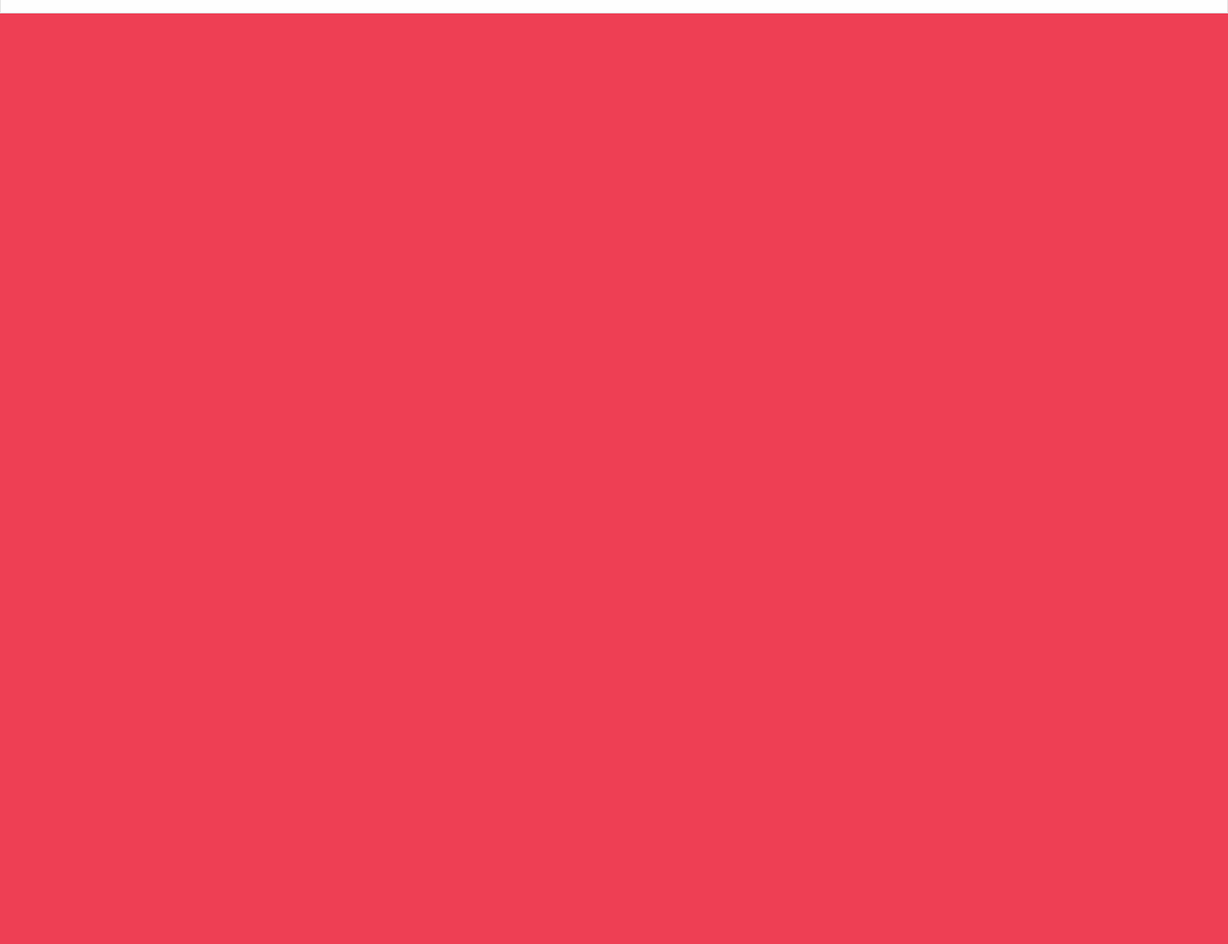
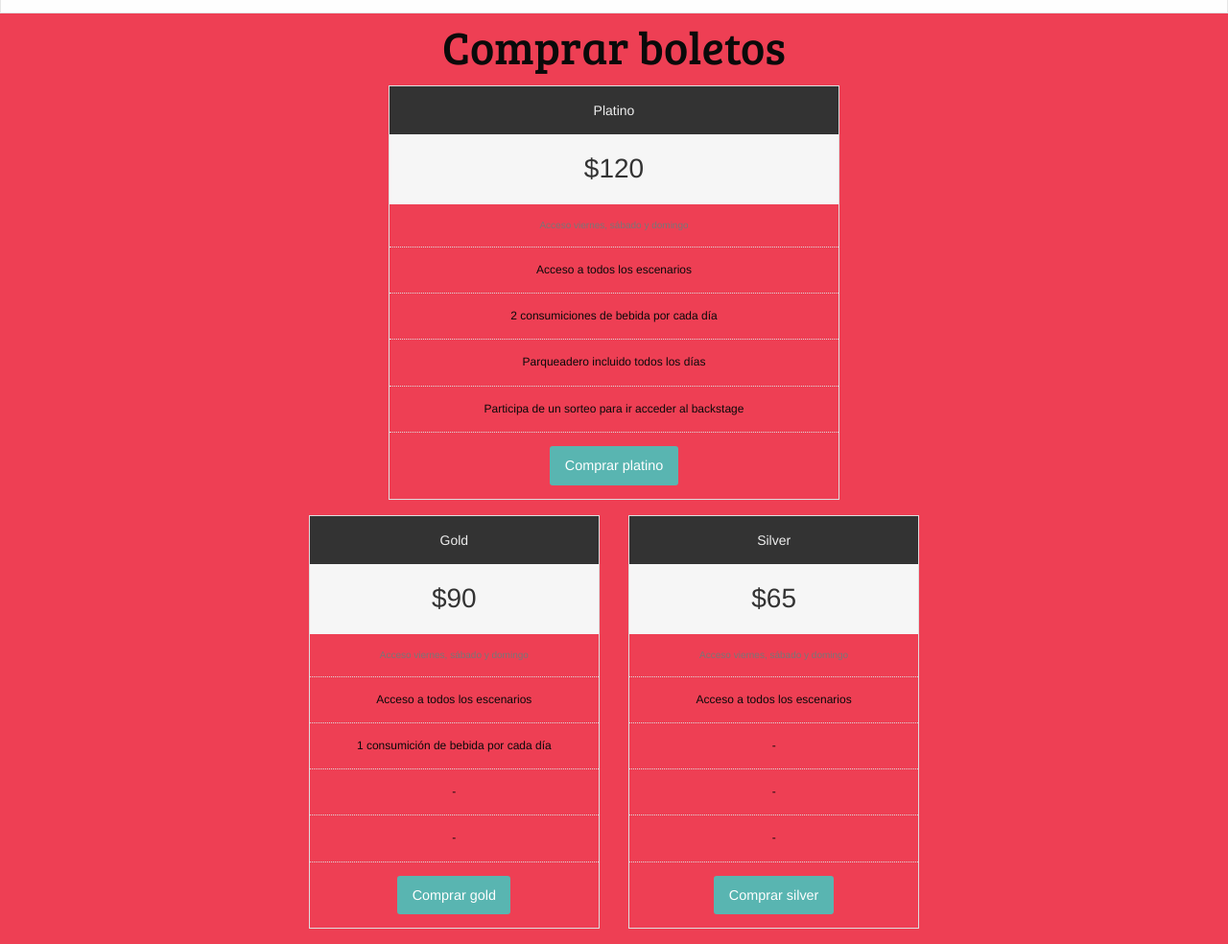
Before and after one commit to platzi/platzipalooza, a plain HTML site: page index.html in a window 1280 px wide. Shown: the part 1603-2587 px from the top of the page at 96% size. Before the commit the page ends 1617 px from the top, so only its background shows below. Drawn offline with Linux system fonts and the light colour scheme; a web font is replaced by a local one.

Commit message:
Seccion Tickets

```diff
--- a/css/app.css
+++ b/css/app.css
@@ -6,11 +6,11 @@ h1, h2, h3, h4, h5, h6 {
   font-family: 'Bree Serif', serif;
 }
 
-.social-container {
+#social-container {
   background: #1c3643;
 }
 
-.logo-container .callout {
+#logo-container .callout {
   margin-bottom: 0;
 }
 
@@ -19,10 +19,36 @@ h1, h2, h3, h4, h5, h6 {
   float: none;
 }
 
-.lineup-container .orbit-container {
+#lineup-container .orbit-container {
   margin-bottom: 1em;
 }
 
-.lineup-container .column:nth-child(odd) figcaption {
+#lineup-container .column:nth-child(odd) figcaption {
   text-align: right;
 }
+
+/* Pricing table */
+
+.pricing-table {
+  border: solid 1px #DDDDDD; }
+  .pricing-table li {
+    border-bottom: dotted 1px #DDDDDD;
+    font-size: 0.75rem;
+    padding: 0.875rem 1.125rem; }
+    .pricing-table li:last-child {
+      border-bottom: 0; }
+  .pricing-table .title {
+    background-color: #333333;
+    color: #EEEEEE;
+    font-size: 0.875rem;
+    border-bottom: 0; }
+  .pricing-table .price {
+    background-color: #F6F6F6;
+    color: #333333;
+    font-size: 1.75rem;
+    border-bottom: 0; }
+  .pricing-table .description {
+    color: #777777;
+    font-size: 0.625rem; }
+  .pricing-table .button {
+    margin: 0; }
--- a/index.html
+++ b/index.html
@@ -14,7 +14,7 @@
 
     <!-- Social -->
 
-    <section class="social-container">
+    <section id="social-container">
       <div class="row">
         <ul class="menu column align-center">
           <li><a href="#"><i class="fi-social-facebook"></i></a></li>
@@ -26,7 +26,7 @@
 
     <!-- Logo -->
 
-    <section class="logo-container">
+    <section id="logo-container">
       <div class="callout text-center">
         <h1 class="logo">Platzipalooza</h1>
       </div>
@@ -34,7 +34,7 @@
 
     <!-- Main menu -->
 
-    <section class="menu-container">
+    <section id="menu-container">
       <ul class="dropdown menu align-spaced" data-dropdown-menu>
         <li><a href="#">Tickets</a></li>
         <li>
@@ -52,7 +52,7 @@
 
     <!-- Comprar tickets -->
 
-    <section class="tickets-container">
+    <section id="tickets-container">
       <div class="callout large text-center">
         <button class="hollow large button">Comprar boletos</button>
       </div>
@@ -60,7 +60,7 @@
 
     <!-- Lineup -->
 
-    <section class="lineup-container">
+    <section id="lineup-container">
       <h1 class="text-center">Lineup</h1>
 
       <!-- Tabs -->
@@ -254,6 +254,48 @@
       </div>
     </section>
 
+    <section id="tickets-container">
+      <h1 class="text-center">Comprar boletos</h1>
+      <div class="row">
+        <div class="column small-6 small-offset-3">
+          <ul class="pricing-table no-bullet text-center">
+            <li class="title">Platino</li>
+            <li class="price">$120</li>
+            <li class="description">Acceso viernes, sábado y domingo</li>
+            <li>Acceso a todos los escenarios</li>
+            <li>2 consumiciones de bebida por cada día</li>
+            <li>Parqueadero incluido todos los días</li>
+            <li>Participa de un sorteo para ir acceder al backstage</li>
+            <li><a class="button" href="#">Comprar platino</a></li>
+          </ul>
+        </div>
+        <div class="column small-4 small-offset-2">
+          <ul class="pricing-table no-bullet text-center">
+            <li class="title">Gold</li>
+            <li class="price">$90</li>
+            <li class="description">Acceso viernes, sábado y domingo</li>
+            <li>Acceso a todos los escenarios</li>
+            <li>1 consumición de bebida por cada día</li>
+            <li>-</li>
+            <li>-</li>
+            <li><a class="button" href="#">Comprar gold</a></li>
+          </ul>
+        </div>
+        <div class="column small-4">
+          <ul class="pricing-table no-bullet text-center">
+            <li class="title">Silver</li>
+            <li class="price">$65</li>
+            <li class="description">Acceso viernes, sábado y domingo</li>
+            <li>Acceso a todos los escenarios</li>
+            <li>-</li>
+            <li>-</li>
+            <li>-</li>
+            <li><a class="button" href="#">Comprar silver</a></li>
+          </ul>
+        </div>
+      </div>
+    </section>
+
     <script src="js/vendor/jquery.js"></script>
     <script src="js/vendor/what-input.js"></script>
     <script src="js/vendor/foundation.js"></script>
--- a/js/app.js
+++ b/js/app.js
@@ -1,3 +1 @@
 $(document).foundation()
-
-// var menu = new Foundation.DropdownMenu($('#main-menu'));
```
